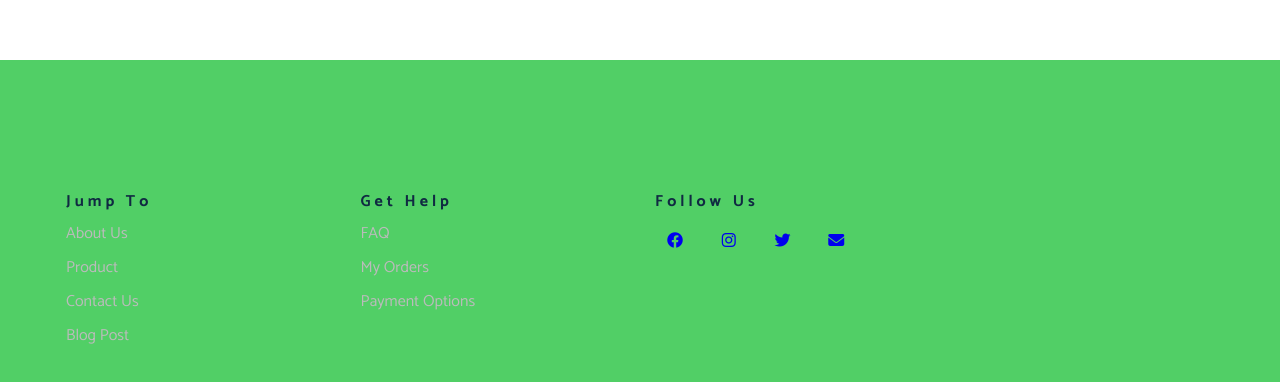
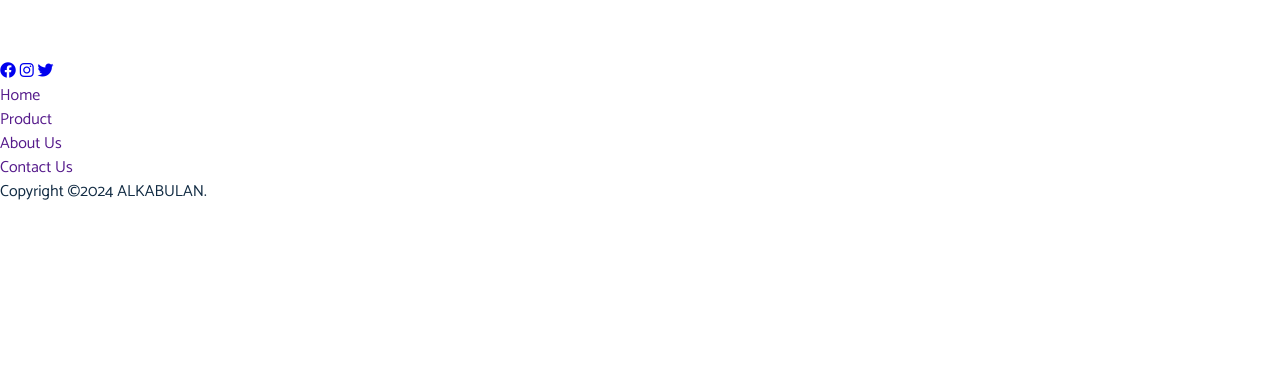
Before and after one commit to mistidevs/Alkebulan, a plain HTML site: page frontend/templates/index.html in a window 1280 px wide. Shown: the part 3528-3910 px from the top of the page. After the commit the page ends 3733 px from the top, so only its background shows below. Drawn offline with Linux system fonts and the light colour scheme; a web font is replaced by a local one.

Commit message:
some changes make in footer.css

```diff
--- a/frontend/templates/index.html
+++ b/frontend/templates/index.html
@@ -7,7 +7,13 @@
     <link rel="stylesheet" href="../static/style/common.css" />
     <link rel="stylesheet" href="../static/style/product.css" />
     <link rel="stylesheet" href="../static/style/footer.css" />
-    <link rel="stylesheet" href="https://cdnjs.cloudflare.com/ajax/libs/font-awesome/6.4.0/css/all.min.css" integrity="sha512-iecdLmaskl7CVkqkXNQ/ZH/XLlvWZOJyj7Yy7tcenmpD1ypASozpmT/E0iPtmFIB46ZmdtAc9eNBvH0H/ZpiBw==" crossorigin="anonymous" referrerpolicy="no-referrer" />
+    <link
+      rel="stylesheet"
+      href="https://cdnjs.cloudflare.com/ajax/libs/font-awesome/6.4.0/css/all.min.css"
+      integrity="sha512-iecdLmaskl7CVkqkXNQ/ZH/XLlvWZOJyj7Yy7tcenmpD1ypASozpmT/E0iPtmFIB46ZmdtAc9eNBvH0H/ZpiBw=="
+      crossorigin="anonymous"
+      referrerpolicy="no-referrer"
+    />
     <!-- <script src="https://cdn.tailwindcss.com"></script> -->
   </head>
   <body>
@@ -117,36 +123,30 @@
       </article>
     </section> -->
     <!-- Irom -->
-    <footer class="footer">
-      <div class="container">
-        <div class="row">
-          <div class="footer-col">
-            <h4>Jump To</h4>
-            <ul>
-              <li><a href="#">About Us</a></li>
-              <li><a href="#">Product</a></li>
-              <li><a href="#">Contact Us</a></li>
-              <li><a href="#">Blog post</a></li>
-            </ul>
-          </div>
-          <div class="footer-col">
-            <h4>Get Help</h4>
-            <ul>
-              <li><a href="#">FAQ</a></li>
-              <li><a href="#">my Orders</a></li>
-              <li><a href="#">payment options</a></li>
-            </ul>
-          </div>
-          <div class="footer-col">
-            <h4>Follow Us</h4>
-            <div class="social-links">
-              <a href="https://www.facebook.com/yourprofile"><i class="fab  fa-facebook"></i></a>
-              <a href="https://www.instagram.com/yourprofile"><i class="fab fa-instagram"></i></a>
-              <a href="https://twitter.com/yourprofile"><i class="fab fa-twitter"></i></a>
-              <a href="https://gmail.com/gmailaccount"><i class="fas fa-envelope"></i></a>
-            </div>
-          </div>
+    <footer>
+      <div class="footercontainer">
+        <div class="socialicons">
+          <a href="https://www.facebook.com/yourprofile"
+            ><i class="fab fa-facebook"></i
+          ></a>
+          <a href="https://www.instagram.com/yourprofile"
+            ><i class="fab fa-instagram"></i
+          ></a>
+          <a href="https://twitter.com/yourprofile"
+            ><i class="fab fa-twitter"></i
+          ></a>
         </div>
+        <div class="footerNav">
+          <ul>
+            <li><a href="">Home</a></li>
+            <li><a href="">Product</a></li>
+            <li><a href="">About Us</a></li>
+            <li><a href="">Contact Us</a></li>
+          </ul>
+        </div>
+      </div>
+      <div class="footerBotton">
+        <p>Copyright &copy;2024 ALKABULAN.</p>
       </div>
     </footer>
   </body>
```
Also changed, not shown: frontend/static/style/About.css (deleted).
